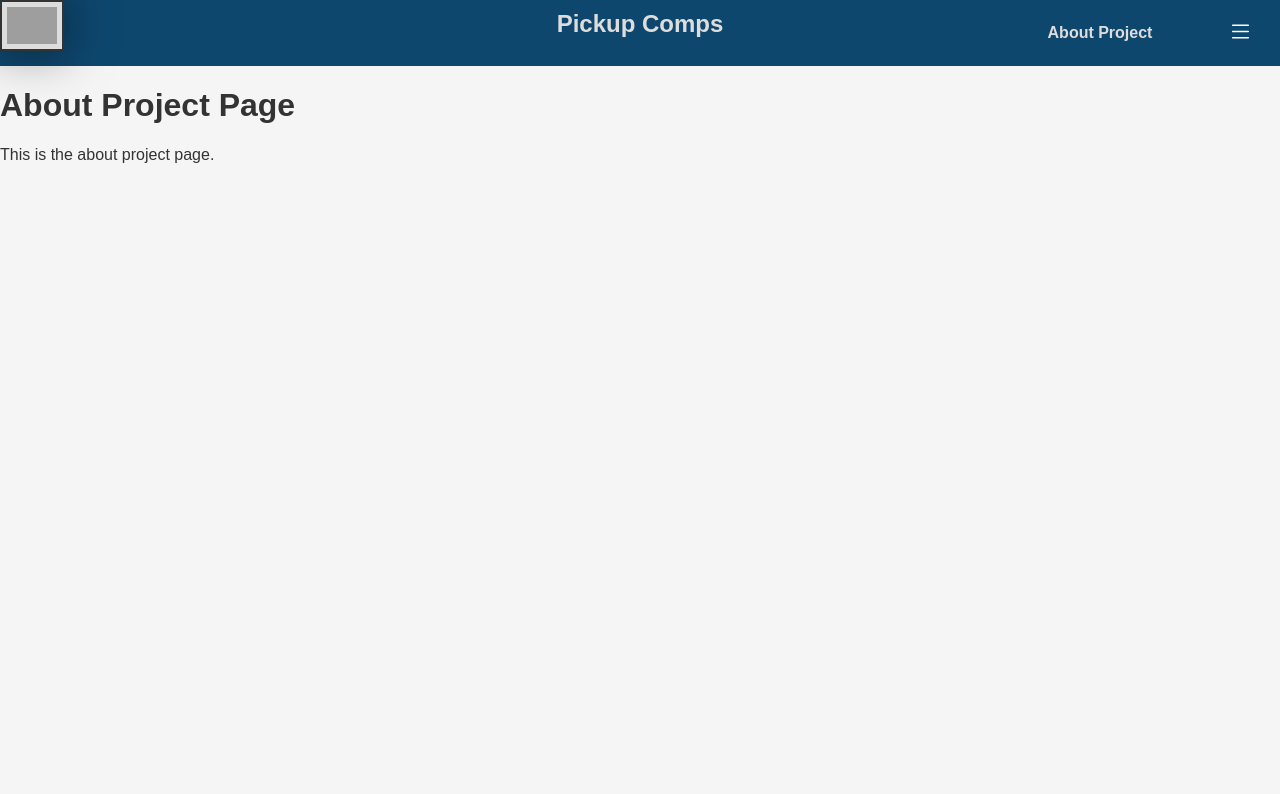
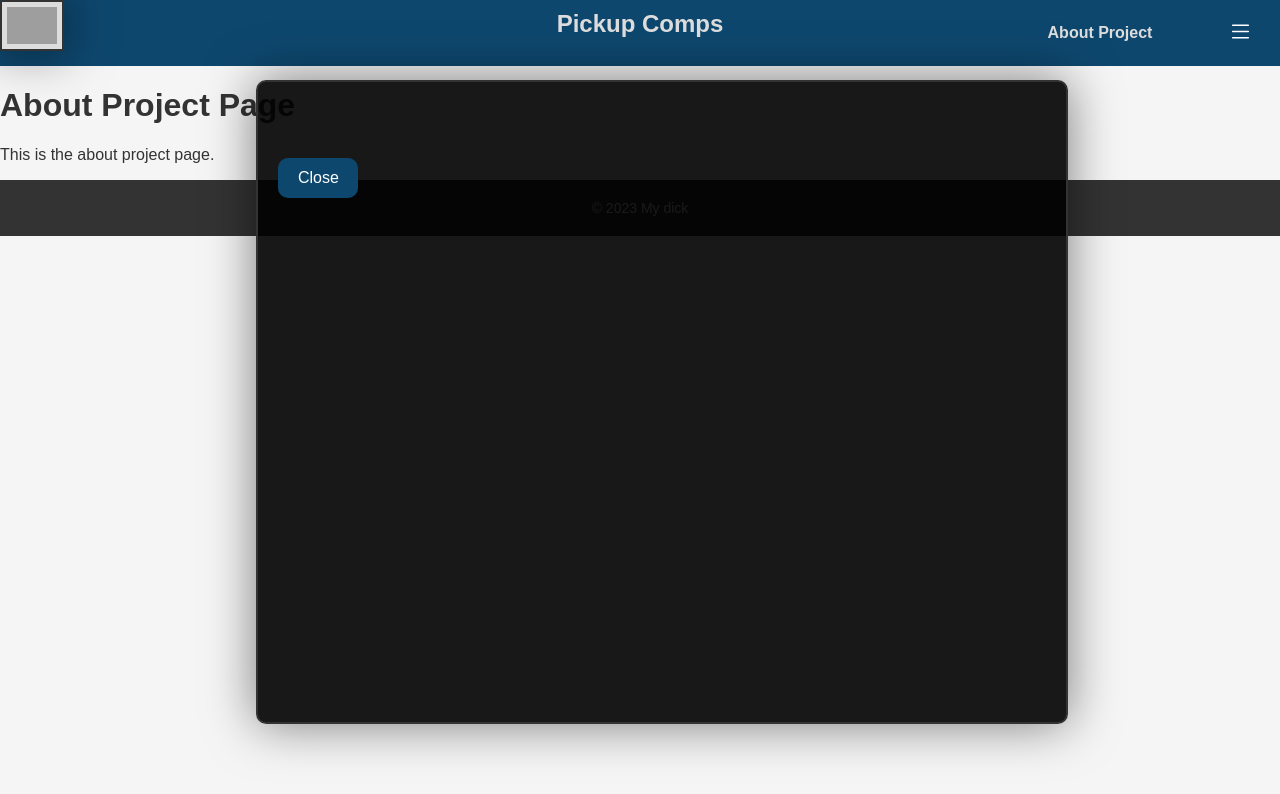
Before and after one commit to dracos-l/pickupcompsv2, a React (Create React App) app: page /AboutProjContent in a window 1280 px wide. Shown: the top 794 px of the page. Built offline with nearby package versions, Linux system fonts and the light colour scheme; grey boxes are pictures that could not be loaded.

Commit message:
Trying to close popup when changing routes

```diff
--- a/src/App.js
+++ b/src/App.js
@@ -3,18 +3,49 @@ import MainPage from './components/MainPage';
 import Header from './components/Header';
 import EasterEgg from './components/EasterEgg';
 import AboutProjContent from './components/AboutProjContent';
+import Footer from './components/Footer';
 import React from 'react';
 import { BrowserRouter as Router, Route, Routes} from 'react-router-dom';
 
+
+
 function App() {
+
+
   return (
     <Router>
       <div className="App">
-        <Header />
         <Routes>
-          <Route path="/" element={<MainPage />} />
-          <Route path="/AboutProjContent" element={<AboutProjContent />} />
-          <Route path="/EasterEgg" element={<EasterEgg/>} />
+          <Route
+            path="/"
+            element={
+              <>
+                <Header />
+                <MainPage />
+                <Footer />
+              </>
+            }
+          />
+          <Route
+            path="/AboutProjContent"
+            element={
+              <>
+                <Header />
+                <AboutProjContent />
+                <Footer />
+              </>
+            }
+          />
+          <Route
+            path="/EasterEgg"
+            element={
+              <>
+                <Header />
+                <EasterEgg />
+                <Footer />
+              </>
+            }
+          />
         </Routes>
       </div>
     </Router>
--- a/src/components/DropdownMenu.js
+++ b/src/components/DropdownMenu.js
@@ -2,10 +2,11 @@ import React, { useState } from 'react';
 import AboutUsContent from './AboutUsContent';
 import ContactContent from './ContactContent';
 
-const DropdownMenu = () => {
+const DropdownMenu = (x) => {
     const [isOpen, setIsOpen] = useState(false);
     const [selectedItem, setSelectedItem] = useState(null);
-    const [isPopupOpen, setIsPopupOpen] = useState(false);
+    const [isPopupOpen, setIsPopupOpen] = useState(x ? true : false);
+
 
     const toggleMenu = () => {
         setIsOpen(!isOpen);
@@ -22,10 +23,11 @@ const DropdownMenu = () => {
     };
 
 
+
     return (
         <div>
-            <div class="dropdown">
-            <button class="dropdown-button" onClick={toggleMenu}>
+            <div class="dropdown" onMouseEnter={toggleMenu} onMouseLeave={toggleMenu}>
+            <button class="dropdown-button"  >
                 <svg xmlns="http://www.w3.org/2000/svg" width="25" height="25" fill="currentColor" class="bi bi-list" viewBox="0 0 16 16">
                     <path fill-rule="evenodd" d="M2.5 12a.5.5 0 0 1 .5-.5h10a.5.5 0 0 1 0 1H3a.5.5 0 0 1-.5-.5zm0-4a.5.5 0 0 1 .5-.5h10a.5.5 0 0 1 0 1H3a.5.5 0 0 1-.5-.5zm0-4a.5.5 0 0 1 .5-.5h10a.5.5 0 0 1 0 1H3a.5.5 0 0 1-.5-.5z"/>
                 </svg>
--- /dev/null
+++ b/src/components/Footer.js
@@ -0,0 +1,11 @@
+import React from 'react';
+
+const Footer = () => {
+  return (
+    <footer className="footer">
+      <p>&copy; {new Date().getFullYear()} My dick</p>
+    </footer>
+  );
+};
+
+export default Footer;
--- a/src/components/Header.js
+++ b/src/components/Header.js
@@ -4,6 +4,7 @@ import { Link } from 'react-router-dom';
 
 
 const Header = () => {
+  const isPopupOpen = true;
   return (
 
     <header>
@@ -19,7 +20,7 @@ const Header = () => {
       </Link>
       <nav>
         <div class="DropdownMenuComp">
-          <DropdownMenu />
+          <DropdownMenu x={isPopupOpen}/>
         </div>
         <Link to="/AboutProjContent">
           <div class="AboutProjButton">About Project</div>
--- a/src/components/MainPage.js
+++ b/src/components/MainPage.js
@@ -20,12 +20,6 @@ function MainPage() {
           </ul>
         </section>
       </main>
-
-
-      {/* Footer Section */}
-      <footer>
-        <p>&copy; {new Date().getFullYear()} My dick</p>
-      </footer>
     </div>
   );
 }
```
Also changed, not shown: 1 other file (tests, documents, lock files or other folders).
